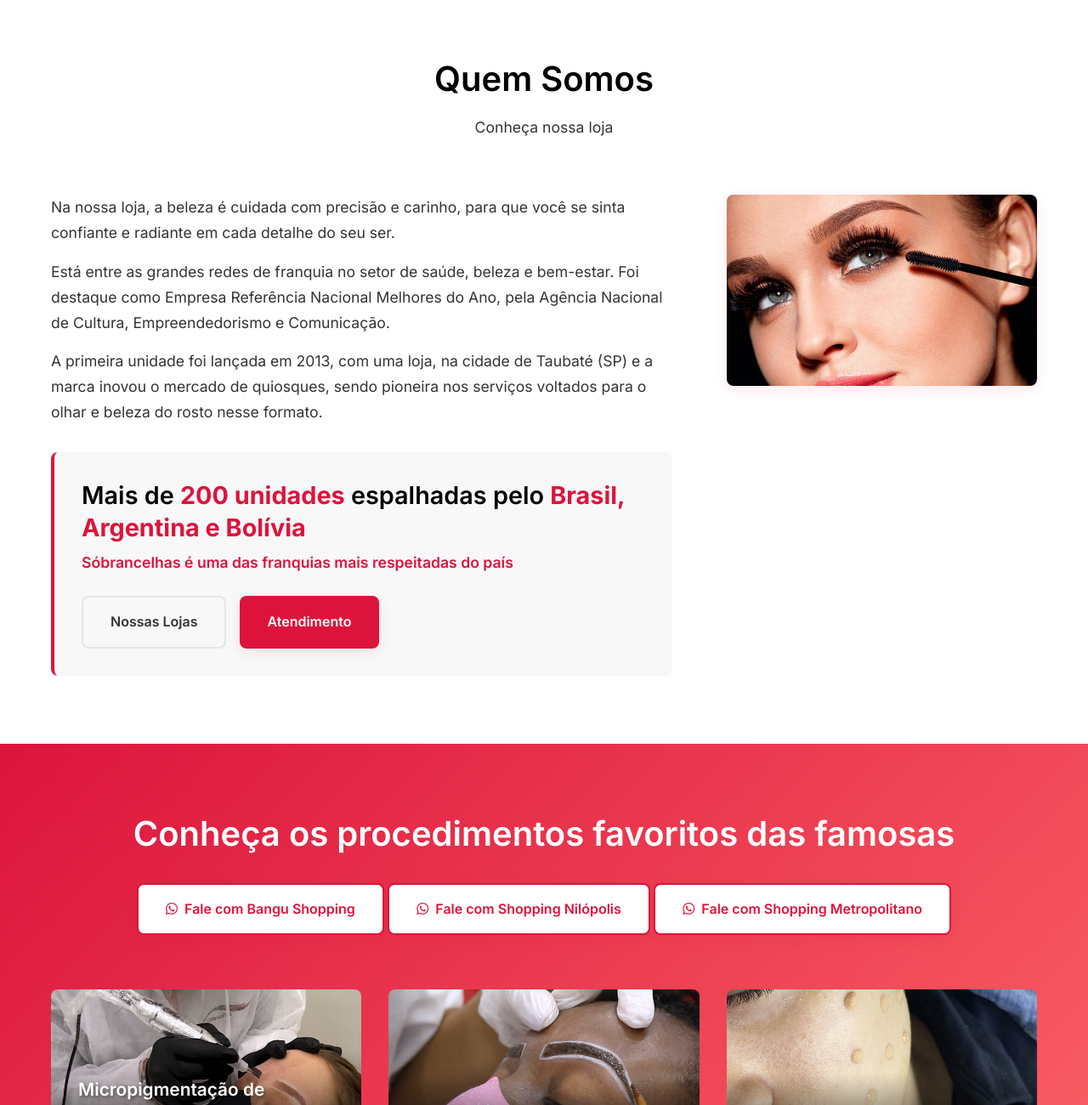
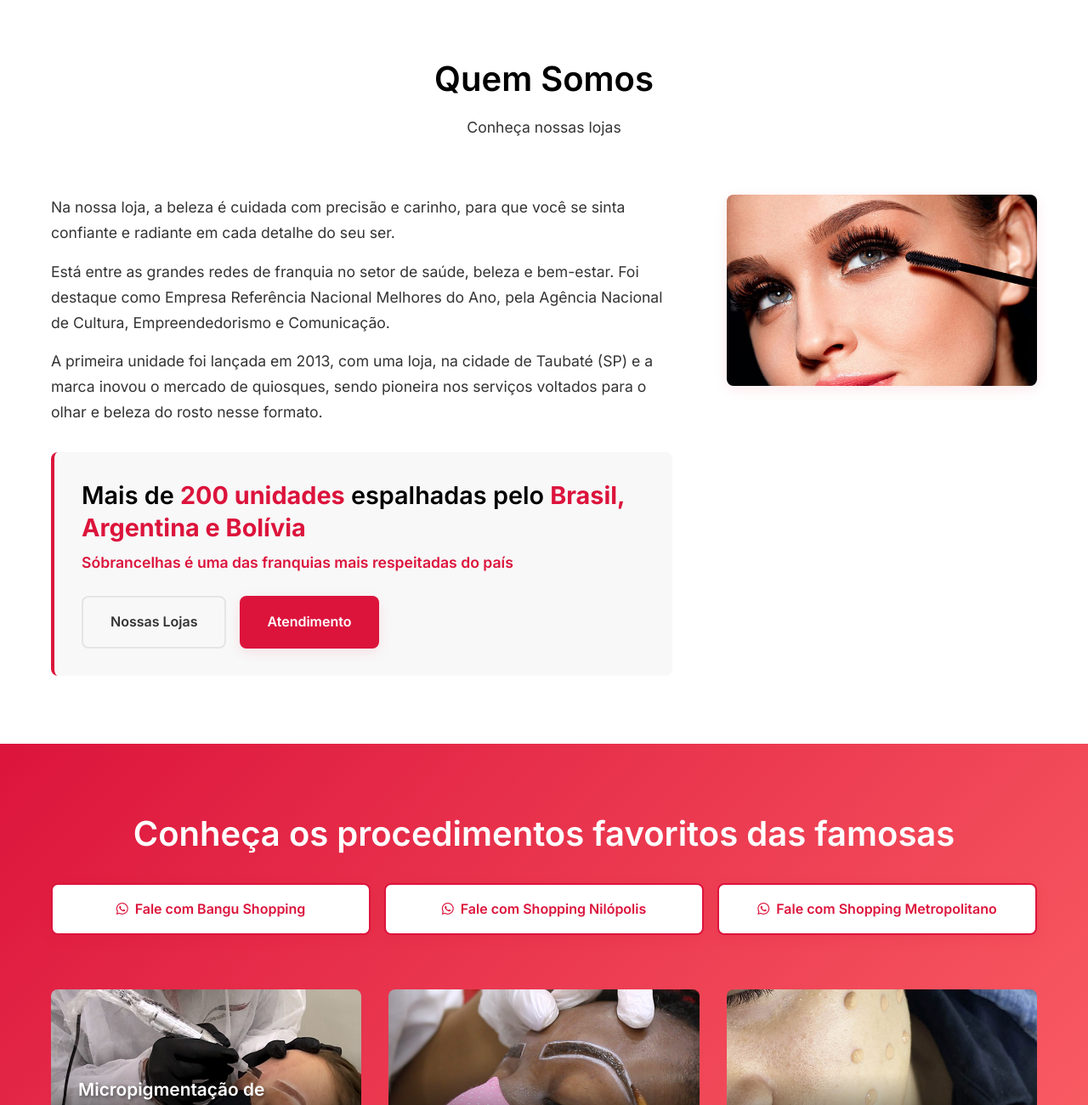
Before and after one commit to LucasAlbuquerquesousa/Bangu, a plain HTML site: page index.html in a window 1280 px wide. Shown: the part 733-2033 px from the top of the page at 85% size. Drawn offline with Linux system fonts and the light colour scheme.

Commit message:
Alteração nos tamanhos e posicionamento dos botões

```diff
--- a/index.html
+++ b/index.html
@@ -68,7 +68,7 @@
         <div class="container">
             <div class="section-header">
                 <h2>Quem Somos</h2>
-                <p>Conheça nossa loja</p>
+                <p>Conheça nossas lojas</p>
             </div>
             <div class="about-content">
                 <div class="about-text">
--- a/style.css
+++ b/style.css
@@ -290,6 +290,13 @@ strong {
     display: flex;
     gap: 1rem;
     flex-wrap: wrap;
+    justify-content: center;
+}
+
+.hero-buttons .btn {
+    flex: 1;
+    min-width: 200px;
+    max-width: 240px;
 }
 
 .hero .btn-primary {
@@ -417,10 +424,19 @@ strong {
     margin-top: 1rem;
 }
 
+.contact-buttons {
+    display: flex;
+    gap: 1rem;
+    flex-wrap: wrap;
+    justify-content: center;
+}
+
 .contact-buttons .btn-primary {
     background: white;
     color: var(--primary-color);
     border: 2px solid var(--primary-color);
+    flex: 1;
+    min-width: 200px;
 }
 
 .contact-buttons .btn-primary:hover {
```
